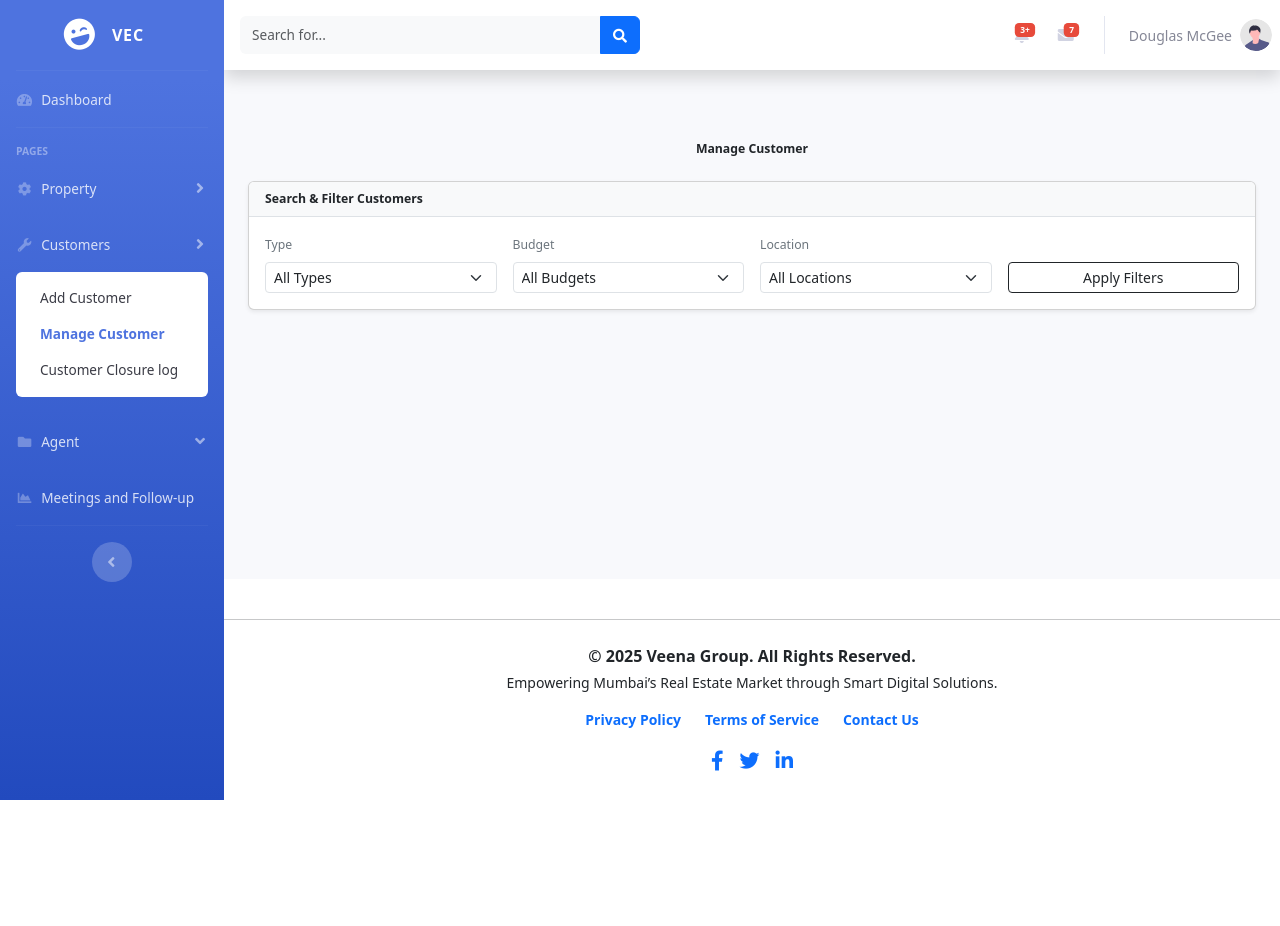
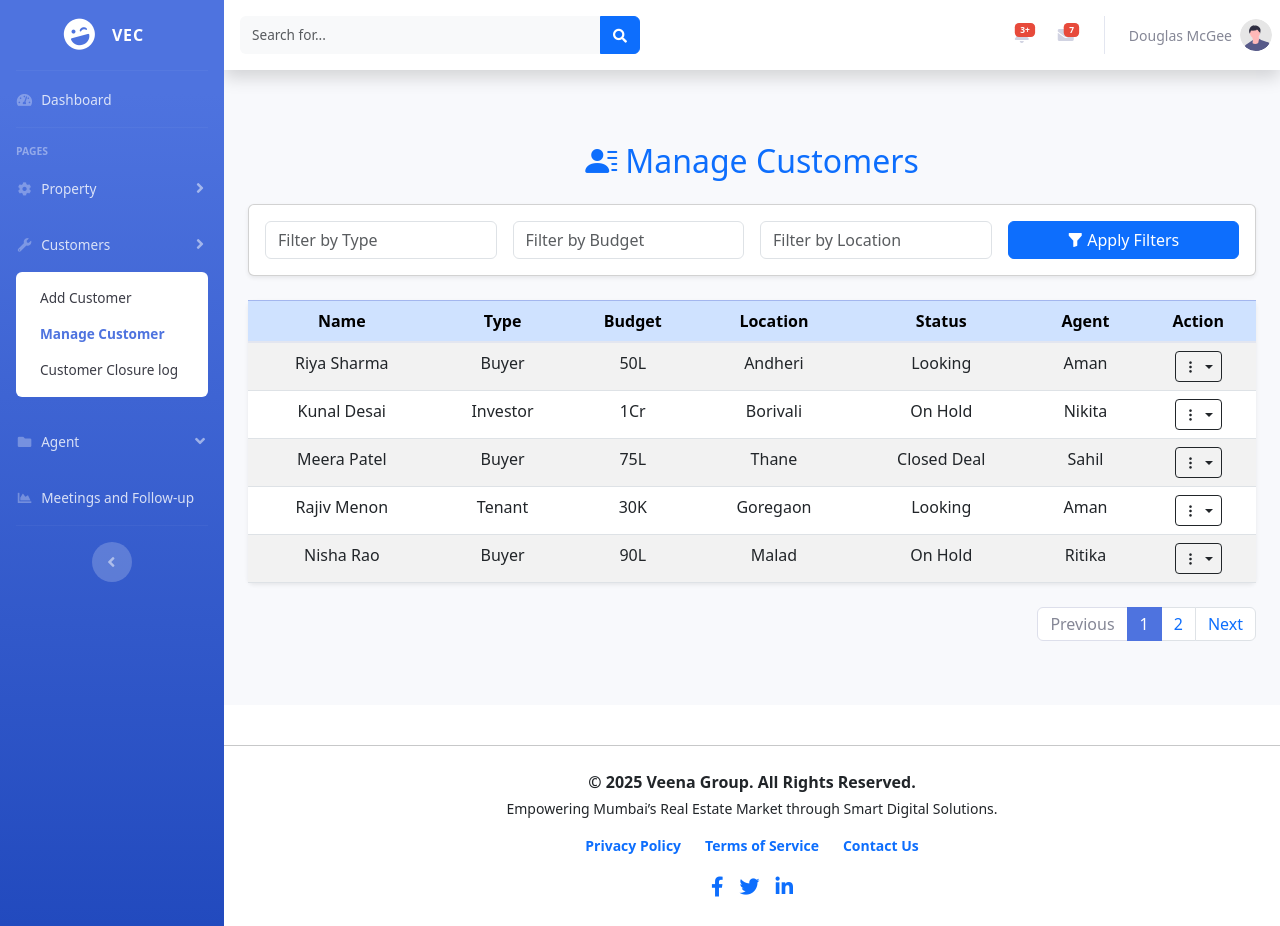
Before and after one commit to Veena-Infotech/VEC, a PHP site: page /customer-management/manage-customer.php in a window 1280 px wide. Before the commit the page ends 800 px from the top, so only its background shows below. Run offline with PHP 8.4, Linux system fonts and the light colour scheme.

Commit message:
`Refactor customer management page layout and functionality`

```diff
--- a/customer-management/manage-customer.php
+++ b/customer-management/manage-customer.php
@@ -347,209 +347,259 @@
         <div class="container-fluid">
 
           <!-- Page Heading -->
-          <div class="container py-5 small">
-            <h1 class="mb-4 text-dark fw-bold text-center small">Manage Customer</h1>
 
-            <!-- Filter Card -->
-            <div class="card shadow-sm mb-4 border-muted bg-white">
-              <div class="card-header bg-light text-dark fw-semibold border-bottom border-muted small">
-                Search & Filter Customers
-              </div>
-              <div class="card-body">
-                <form class="row g-3" id="filterForm">
+          <div class="container py-5">
+            <h2 class="text-center text-primary mb-4"><i class="bi bi-person-lines-fill me-2"></i>Manage Customers</h2>
+
+            <!-- Filter Controls -->
+            <div class="card mb-4 shadow-sm">
+              <div class="card-body row g-3">
                 <div class="col-md-3">
-                    <label for="filterType" class="form-label text-secondary small">Type</label>
-                    <select id="filterType" name="filterType" class="form-select border-muted form-select-sm">
-                      <option value="" selected>All Types</option>
-                      <option value="Buyer">Buyer</option>
-                      <option value="Seller">Seller</option>
-                      <option value="Investor">Investor</option>
-                    </select>
+                  <input type="text" id="filterType" class="form-control" placeholder="Filter by Type">
                 </div>
                 <div class="col-md-3">
-                    <label for="filterBudget" class="form-label text-secondary small">Budget</label>
-                    <select id="filterBudget" name="filterBudget" class="form-select border-muted form-select-sm">
-                      <option value="" selected>All Budgets</option>
-                      <option value="low">&lt; $100,000</option>
-                      <option value="medium">$100,000 - $500,000</option>
-                      <option value="high">&gt; $500,000</option>
-                    </select>
+                  <input type="text" id="filterBudget" class="form-control" placeholder="Filter by Budget">
                 </div>
                 <div class="col-md-3">
-                    <label for="filterLocation" class="form-label text-secondary small">Location</label>
-                    <select id="filterLocation" name="filterLocation" class="form-select border-muted form-select-sm">
-                      <option value="" selected>All Locations</option>
-                      <option value="New York">New York</option>
-                      <option value="San Francisco">San Francisco</option>
-                      <option value="Miami">Miami</option>
-                    </select>
+                  <input type="text" id="filterLocation" class="form-control" placeholder="Filter by Location">
                 </div>
-                  <div class="col-md-3 d-flex align-items-end">
-                    <button type="button" id="btnFilter" class="btn btn-outline-dark w-100 btn-sm">Apply Filters</button>
+                <div class="col-md-3 d-grid">
+                  <button class="btn btn-primary" onclick="applyFilters()"><i class="bi bi-funnel-fill me-1"></i>Apply Filters</button>
                 </div>
-                </form>
               </div>
             </div>
 
-            <!-- Customer Info Section -->
-            <div id="customerContainer"></div>
+            <!-- Customer Table -->
+            <div class="card shadow-sm border-0">
+              <div class="table-responsive">
+                <table class="table table-hover table-striped text-center align-middle mb-0">
+                  <thead class="table-primary">
+                    <tr>
+                      <th>Name</th>
+                      <th>Type</th>
+                      <th>Budget</th>
+                      <th>Location</th>
+                      <th>Status</th>
+                      <th>Agent</th>
+                      <th>Action</th>
+                    </tr>
+                  </thead>
+                  <tbody id="customerTable">
+                    <!-- Rows will be inserted by JS -->
+                  </tbody>
+                </table>
+              </div>
             </div>
 
 
+            <!-- Pagination Controls -->
+            <nav class="mt-4">
+              <ul class="pagination justify-content-end" id="pagination">
+                <!-- Dynamic pagination -->
+              </ul>
+            </nav>
+          </div>
+
+          <!-- Bootstrap Bundle JS -->
+          <script src="https://cdn.jsdelivr.net/npm/bootstrap@5.3.3/dist/js/bootstrap.bundle.min.js"></script>
+
           <script>
-            gsap.from("h1", {
-              duration: 1,
-              y: -40,
-              opacity: 0,
-              ease: "power2.out"
-            });
-            gsap.from(".card", {
-              duration: 0.8,
-              opacity: 0,
-              y: 20,
-              stagger: 0.2,
-              delay: 0.3
-            });
-
-            const customerContainer = document.getElementById("customerContainer");
-
-            // Sample customer data
             const customers = [{
-                name: "John Doe",
+                name: "Riya Sharma",
                 type: "Buyer",
-                budget: "medium",
-                location: "New York",
+                budget: "50L",
+                location: "Andheri",
                 status: "Looking",
-                agent: "Agent A"
+                agent: "Aman"
               },
               {
-                name: "Jane Smith",
-                type: "Seller",
-                budget: "high",
-                location: "San Francisco",
+                name: "Kunal Desai",
+                type: "Investor",
+                budget: "1Cr",
+                location: "Borivali",
                 status: "On Hold",
-                agent: "Agent B"
+                agent: "Nikita"
               },
               {
-                name: "Ali Khan",
+                name: "Meera Patel",
+                type: "Buyer",
+                budget: "75L",
+                location: "Thane",
+                status: "Closed Deal",
+                agent: "Sahil"
+              },
+              {
+                name: "Rajiv Menon",
+                type: "Tenant",
+                budget: "30K",
+                location: "Goregaon",
+                status: "Looking",
+                agent: "Aman"
+              },
+              {
+                name: "Nisha Rao",
+                type: "Buyer",
+                budget: "90L",
+                location: "Malad",
+                status: "On Hold",
+                agent: "Ritika"
+              },
+              {
+                name: "Arjun Kapoor",
                 type: "Investor",
-                budget: "low",
-                location: "Miami",
+                budget: "2Cr",
+                location: "Bandra",
+                status: "Looking",
+                agent: "Kiran"
+              },
+              {
+                name: "Sneha Iyer",
+                type: "Buyer",
+                budget: "65L",
+                location: "Vashi",
                 status: "Closed Deal",
-                agent: "Agent C"
+                agent: "Nikita"
+              },
+              {
+                name: "Devansh Sinha",
+                type: "Tenant",
+                budget: "35K",
+                location: "Powai",
+                status: "Looking",
+                agent: "Sahil"
+              },
+              {
+                name: "Simran Mehta",
+                type: "Buyer",
+                budget: "55L",
+                location: "Kandivali",
+                status: "On Hold",
+                agent: "Ritika"
+              },
+              {
+                name: "Aditya Roy",
+                type: "Investor",
+                budget: "1.5Cr",
+                location: "Juhu",
+                status: "Closed Deal",
+                agent: "Kiran"
               }
             ];
 
-            function renderCustomers(filteredCustomers) {
-              customerContainer.innerHTML = "";
+            let filteredData = [...customers];
+            let currentPage = 1;
+            const rowsPerPage = 5;
 
-              if (filteredCustomers.length === 0) {
-                customerContainer.innerHTML = `<div class="alert alert-warning">No matching customers found.</div>`;
-                return;
+            function getBadge(status) {
+              const badgeClass = {
+                "Looking": "info",
+                "On Hold": "warning",
+                "Closed Deal": "success"
+              } [status] || "secondary";
+              return `<span class="badge bg-${badgeClass}">${status}</span>`;
             }
 
-              filteredCustomers.forEach((customer, index) => {
-                const card = document.createElement("div");
-                card.className = "card shadow-sm mb-4 border-muted bg-white";
-
-                const noteInputId = `noteInput-${index}`;
-                const notesListId = `notesList-${index}`;
-                const addNoteBtnId = `addNoteBtn-${index}`;
-
-                card.innerHTML = `
-      <div class="card-header d-flex justify-content-between align-items-center bg-light text-dark fw-semibold border-bottom border-muted">
-        <span>Customer: <strong>${customer.name}</strong></span>
-        <select class="form-select form-select-sm w-auto border-muted">
-          <option${customer.status === "Looking" ? " selected" : ""}>Looking</option>
-          <option${customer.status === "On Hold" ? " selected" : ""}>On Hold</option>
-          <option${customer.status === "Closed Deal" ? " selected" : ""}>Closed Deal</option>
-        </select>
-      </div>
-      <div class="card-body">
-        <p class="mb-2 text-secondary">Type: ${customer.type}</p>
-        <p class="mb-2 text-secondary">Budget: ${customer.budget}</p>
-        <p class="mb-2 text-secondary">Location: ${customer.location}</p>
-
-        <div class="d-flex align-items-center gap-2 mb-3">
-          <label class="text-secondary mb-0">Assigned Agent:</label>
-          <select class="form-select form-select-sm border-muted" style="width: 200px;">
-            <option ${customer.agent === "Agent A" ? "selected" : ""}>Agent A</option>
-            <option ${customer.agent === "Agent B" ? "selected" : ""}>Agent B</option>
-            <option ${customer.agent === "Agent C" ? "selected" : ""}>Agent C</option>
-          </select>
-        </div>
-
-        <h6 class="text-secondary">Follow-up Notes</h6>
-        <div id="${notesListId}" class="bg-light border border-muted rounded p-3 mb-3" style="max-height: 180px; overflow-y: auto;"></div>
-
-        <div class="input-group">
-          <input type="text" id="${noteInputId}" class="form-control border-muted" placeholder="Add a follow-up note..." />
-          <button id="${addNoteBtnId}" class="btn btn-outline-dark" type="button">Add Note</button>
-        </div>
-      </div>
-    `;
-
-                customerContainer.appendChild(card);
-
-                // Set up note functionality per customer card
-                const noteInput = card.querySelector(`#${noteInputId}`);
-                const notesList = card.querySelector(`#${notesListId}`);
-                const addNoteBtn = card.querySelector(`#${addNoteBtnId}`);
-
-                const addNote = () => {
-                  const text = noteInput.value.trim();
-                  if (!text) return;
-
-                  const timestamp = new Date().toLocaleString();
-                  const noteItem = document.createElement("div");
-                  noteItem.className = "border border-muted rounded bg-white p-2 mb-2";
-                  noteItem.innerHTML = `
-        <div class="d-flex justify-content-between">
-          <div class="text-secondary">${text}</div>
-          <small class="text-muted">${timestamp}</small>
-        </div>
-      `;
-                  notesList.prepend(noteItem);
-                  noteInput.value = "";
-
-                  gsap.from(noteItem, {
-                    duration: 0.5,
-                    opacity: 0,
-                    y: 20
-                  });
-                };
-
-                addNoteBtn.addEventListener("click", addNote);
-                noteInput.addEventListener("keypress", e => {
-                  if (e.key === "Enter") addNote();
+            // Call this after renderTable finishes inserting the HTML
+            document.querySelectorAll('.dropdown-toggle').forEach(dropdownToggleEl => {
+              new bootstrap.Dropdown(dropdownToggleEl);
             });
 
-                gsap.from(card, {
-                  duration: 0.4,
-                  opacity: 0,
-                  y: 20
-                });
+            function renderTable(data) {
+              const start = (currentPage - 1) * rowsPerPage;
+              const end = start + rowsPerPage;
+              const pageData = data.slice(start, end);
+              const tbody = document.getElementById("customerTable");
+
+              tbody.innerHTML = pageData.length ?
+                pageData.map(c => `
+        <tr>
+          <td>${c.name}</td>
+          <td>${c.type}</td>
+          <td>${c.budget}</td>
+          <td>${c.location}</td>
+          <td>${c.status}</td>
+          <td>${c.agent}</td>
+          <td class="text-nowrap">
+            <div class="dropdown">
+              <button class="btn btn-sm btn-outline-dark dropdown-toggle" type="button" data-bs-toggle="dropdown">
+                <i class="bi bi-three-dots-vertical"></i>
+              </button>
+              <ul class="dropdown-menu dropdown-menu-end">
+                <li><a class="dropdown-item" href="#" onclick="alert('Status updated for ${c.name}')"><i class="bi bi-pencil-square me-2"></i>Update Status</a></li>
+                <li><a class="dropdown-item" href="#" onclick="alert('Matched properties for ${c.name}')"><i class="bi bi-house-door me-2"></i>Match Properties</a></li>
+                <li><a class="dropdown-item" href="#" onclick="alert('Note added for ${c.name} at ' + new Date().toLocaleTimeString())"><i class="bi bi-journal-text me-2"></i>Add Note</a></li>
+                <li><a class="dropdown-item" href="#" onclick="alert('Assigned agent for ${c.name}')"><i class="bi bi-person-check me-2"></i>Assign Agent</a></li>
+              </ul>
+            </div>
+          </td>
+        </tr>`).join("") :
+                `<tr><td colspan="7" class="text-muted">No records match your filters.</td></tr>`;
+
+              // ✅ Initialize dropdowns after DOM is updated
+              document.querySelectorAll('.dropdown-toggle').forEach(el => {
+                new bootstrap.Dropdown(el);
               });
             }
 
 
-            document.getElementById("btnFilter").addEventListener("click", () => {
-              const type = document.getElementById("filterType").value;
-              const budget = document.getElementById("filterBudget").value;
-              const location = document.getElementById("filterLocation").value;
 
-              const filtered = customers.filter(c =>
-                (type === "" || c.type === type) &&
-                (budget === "" || c.budget === budget) &&
-                (location === "" || c.location === location)
+            function renderPagination(data) {
+              const totalPages = Math.ceil(data.length / rowsPerPage);
+              const pagination = document.getElementById("pagination");
+              pagination.innerHTML = "";
+
+              // Previous
+              pagination.innerHTML += `
+        <li class="page-item ${currentPage === 1 ? 'disabled' : ''}">
+          <button class="page-link" onclick="changePage(${currentPage - 1})">Previous</button>
+        </li>`;
+
+              // Page numbers
+              for (let i = 1; i <= totalPages; i++) {
+                pagination.innerHTML += `
+          <li class="page-item ${i === currentPage ? 'active' : ''}">
+            <button class="page-link" onclick="changePage(${i})">${i}</button>
+          </li>`;
+              }
+
+              // Next
+              pagination.innerHTML += `
+        <li class="page-item ${currentPage === totalPages ? 'disabled' : ''}">
+          <button class="page-link" onclick="changePage(${currentPage + 1})">Next</button>
+        </li>`;
+            }
+
+            function changePage(page) {
+              const totalPages = Math.ceil(filteredData.length / rowsPerPage);
+              if (page < 1 || page > totalPages) return;
+              currentPage = page;
+              renderTable(filteredData);
+              renderPagination(filteredData);
+            }
+
+            function applyFilters() {
+              const type = document.getElementById("filterType").value.toLowerCase();
+              const budget = document.getElementById("filterBudget").value.toLowerCase();
+              const location = document.getElementById("filterLocation").value.toLowerCase();
+
+              filteredData = customers.filter(c =>
+                c.type.toLowerCase().includes(type) &&
+                c.budget.toLowerCase().includes(budget) &&
+                c.location.toLowerCase().includes(location)
               );
 
-              renderCustomers(filtered);
-            });
+              currentPage = 1;
+              renderTable(filteredData);
+              renderPagination(filteredData);
+            }
 
             // Initial render
-            renderCustomers(customers);
+            renderTable(filteredData);
+            renderPagination(filteredData);
           </script>
+
+
+
 
           <script src="https://cdn.jsdelivr.net/npm/bootstrap@5.3.0/dist/js/bootstrap.bundle.min.js"></script>
 
```
Lines whose indentation alone changed are shown as unchanged.
